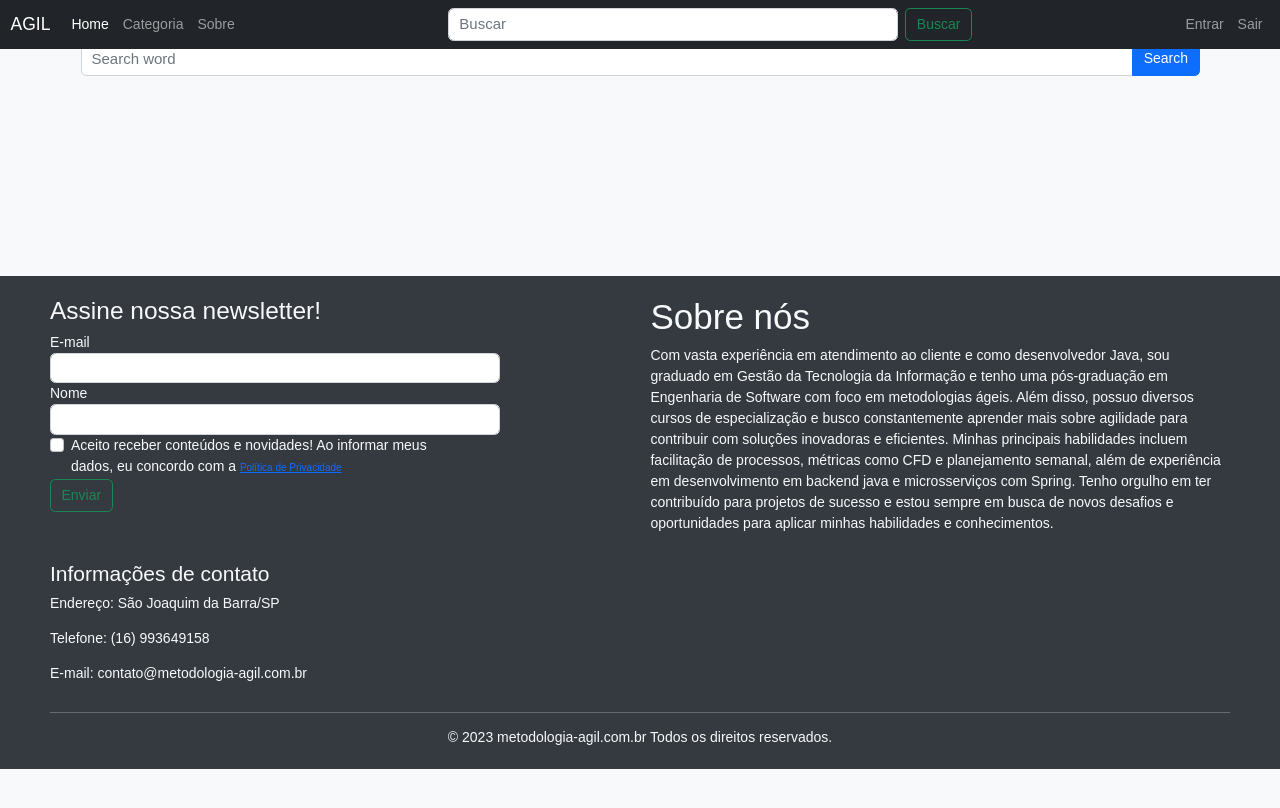
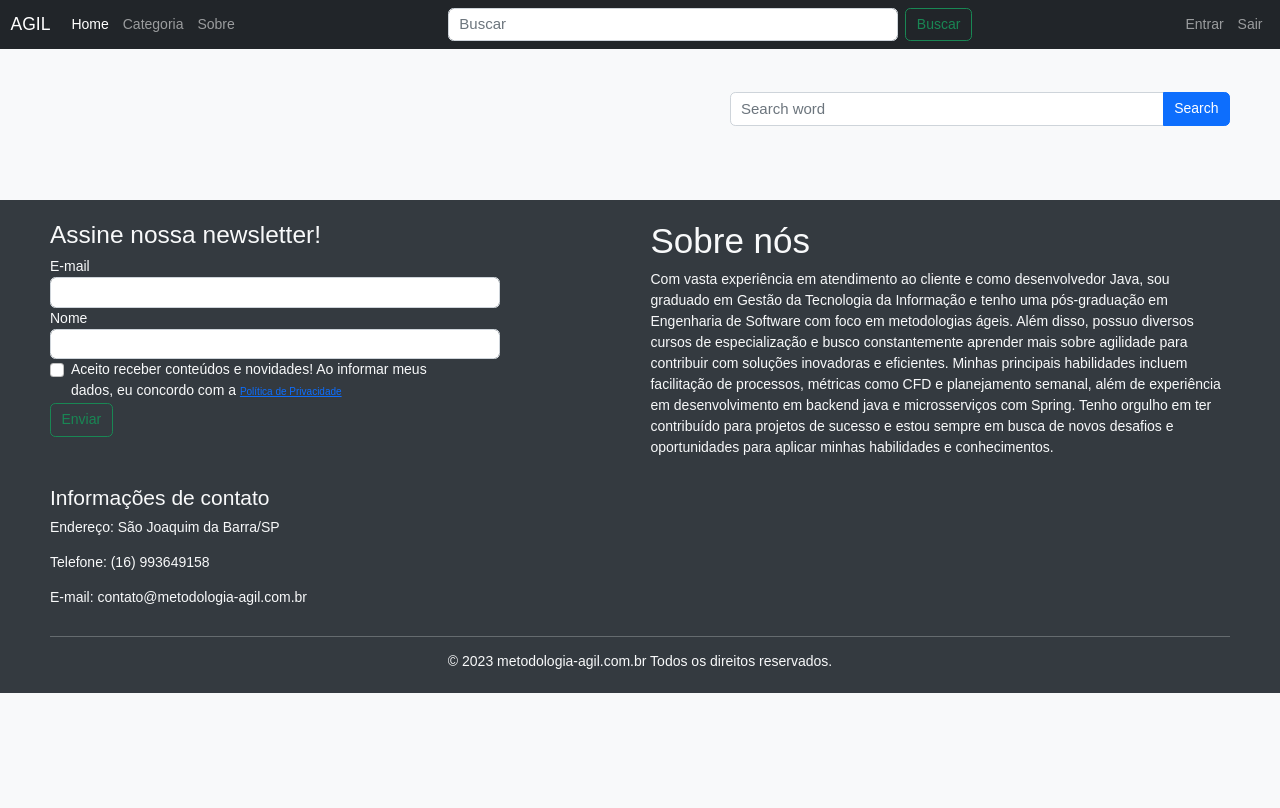
Before and after one commit to lfpo2005/front-blog, an Angular app: page /dictionary in a window 1280 px wide. Shown: the top 808 px of the page. Built offline with nearby package versions, Linux system fonts and the light colour scheme; no server answers.

Commit message:
dictionary correção do formulario

```diff
--- a/src/app/dictionary/dictionary.component.html
+++ b/src/app/dictionary/dictionary.component.html
@@ -1,4 +1,4 @@
-<div class="container my-5">
+<div class="container-dictionary my-5">
   <form (ngSubmit)="getDictionaryWord(searchWord)" #searchForm="ngForm">
     <div class="input-group mb-3">
       <input
--- a/src/app/dictionary/dictionary.component.ts
+++ b/src/app/dictionary/dictionary.component.ts
@@ -1,4 +1,4 @@
-import {ChangeDetectorRef, Component} from '@angular/core';
+import {ChangeDetectorRef, Component, OnInit} from '@angular/core';
 import { DictionaryModel } from '../shared/models/dictionary.model';
 import { BlogService } from '../shared/services/blog.service';
 
@@ -6,16 +6,22 @@ import { BlogService } from '../shared/services/blog.service';
   selector: 'app-dictionary',
   templateUrl: './dictionary.component.html',
 })
-export class DictionaryComponent {
+export class DictionaryComponent implements OnInit {
   searchWord = '';
-  listResult: DictionaryModel[] | null = null;
+  listResult?: DictionaryModel[];
+
+  ngOnInit(): void {
+    // @ts-ignore
+    this.getDictionaryWord();
+
+  }
 
   constructor(private service: BlogService, private cd: ChangeDetectorRef) {}
 
   getDictionaryWord(word: string): void {
     this.service.getDictionaryWord(word).subscribe({
       next: (data) => {
-        this.listResult = data;
+        this.listResult = data.content;
         this.cd.detectChanges()
         console.log(data);
       },
--- a/src/app/shared/services/blog.service.ts
+++ b/src/app/shared/services/blog.service.ts
@@ -24,8 +24,8 @@ export class BlogService {
   public getAllPosts(): Observable<ResponsePageable> {
     return this.httpClient.get<ResponsePageable>(`${ this.apiUrl }/public/posts`);
   }
-  public getDictionaryWord(word: string): Observable<DictionaryModel[]> {
-    return this.httpClient.get<DictionaryModel[]>(`${this.apiUrl}/dictionaries?word=${word}`)
+  public getDictionaryWord(word: string): Observable<ResponsePageable> {
+    return this.httpClient.get<ResponsePageable>(`${this.apiUrl}/dictionaries?word=${word}`)
   }
 
   public postNewsletter(emailModel: EmailModel): Observable<EmailModel> {
--- a/src/styles.css
+++ b/src/styles.css
@@ -106,6 +106,19 @@ footer {
 .container-politica {
   margin: 80px 20% 50px 20%;
 }
+/*.container-dictionary {*/
+/*  display: flex;*/
+/*  flex-direction: column;*/
+/*  align-items: center;*/
+/*  justify-content: center;*/
+/*  width: 500px;*/
+/*  height: 460px;*/
+/*  margin: 200px auto 0;*/
+/*}*/
 .container-dictionary {
-  margin-top: 70px;
+  position: absolute;
+  top: 50px;
+  right: 50px;
+  width: 500px;
+  height: 460px;
 }
```
Also changed, not shown: package.json (+12 -12 lines), 1 other file (tests, documents, lock files or other folders).
